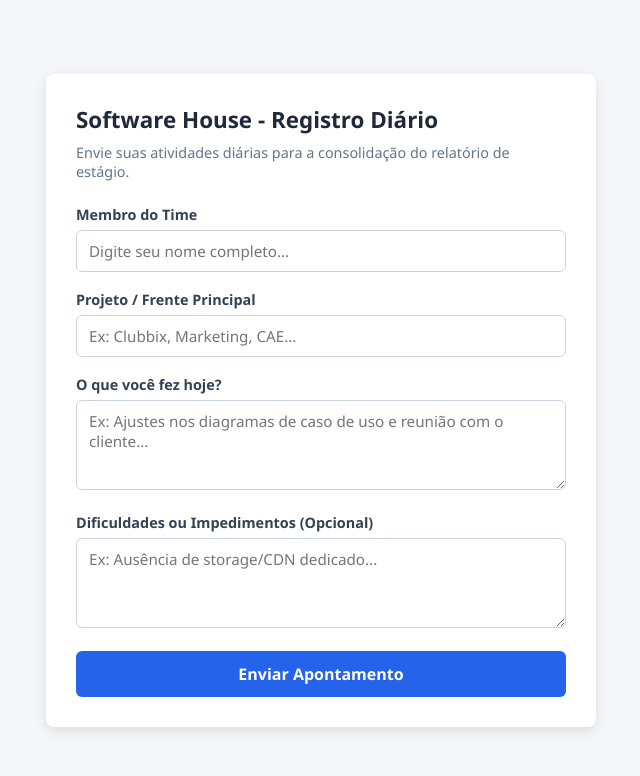
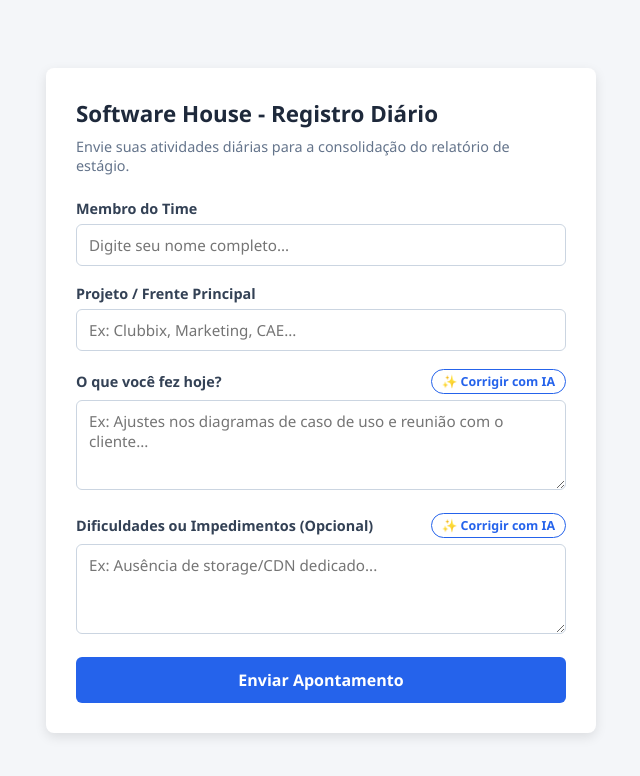
Before and after one commit to adriely-abdala/sistema-relatorios-sh, a website: page public/index.html in a window 1280 px wide. Shown: the whole page, without its empty margins (319-959 px from the left). Drawn offline with Linux system fonts and the light colour scheme.

Commit message:
Enhance form with AI correction buttons and hints

```diff
--- a/public/index.html
+++ b/public/index.html
@@ -20,6 +20,12 @@
         .status-msg { margin-top: 15px; padding: 10px; border-radius: 6px; font-size: 0.9rem; text-align: center; display: none; }
         .status-success { background-color: #dcfce7; color: #166534; }
         .status-error { background-color: #fee2e2; color: #991b1b; }
+        .field-header { display: flex; justify-content: space-between; align-items: center; margin-bottom: 6px; }
+        .field-header label { margin-bottom: 0; }
+        .btn-ia { background: none; border: 1px solid #2563eb; color: #2563eb; width: auto; padding: 3px 10px; font-size: 0.78rem; font-weight: 600; border-radius: 20px; cursor: pointer; }
+        .btn-ia:hover { background: #eff6ff; }
+        .btn-ia:disabled { opacity: 0.5; cursor: not-allowed; }
+        .ia-hint { font-size: 0.78rem; color: #64748b; margin-top: 4px; display: none; }
     </style>
 </head>
 <body>
@@ -40,13 +46,21 @@
         </div>
 
         <div class="form-group">
-            <label for="atividades">O que você fez hoje?</label>
+            <div class="field-header">
+                <label for="atividades">O que você fez hoje?</label>
+                <button type="button" class="btn-ia" data-target="atividades" onclick="corrigirComIA(this)">✨ Corrigir com IA</button>
+            </div>
             <textarea id="atividades" placeholder="Ex: Ajustes nos diagramas de caso de uso e reunião com o cliente..." required></textarea>
+            <div class="ia-hint" id="hint-atividades">Texto corrigido pela IA. Revise antes de enviar.</div>
         </div>
 
         <div class="form-group">
-            <label for="dificuldades">Dificuldades ou Impedimentos (Opcional)</label>
+            <div class="field-header">
+                <label for="dificuldades">Dificuldades ou Impedimentos (Opcional)</label>
+                <button type="button" class="btn-ia" data-target="dificuldades" onclick="corrigirComIA(this)">✨ Corrigir com IA</button>
+            </div>
             <textarea id="dificuldades" placeholder="Ex: Ausência de storage/CDN dedicado..."></textarea>
+            <div class="ia-hint" id="hint-dificuldades">Texto corrigido pela IA. Revise antes de enviar.</div>
         </div>
 
         <button type="submit" id="btnSubmit">Enviar Apontamento</button>
@@ -55,6 +69,41 @@
 </div>
 
 <script>
+    async function corrigirComIA(botao) {
+        const targetId = botao.dataset.target;
+        const textarea = document.getElementById(targetId);
+        const hint = document.getElementById('hint-' + targetId);
+        const textoOriginal = textarea.value.trim();
+
+        if (!textoOriginal) return;
+
+        const textoBtnOriginal = botao.innerText;
+        botao.disabled = true;
+        botao.innerText = "Corrigindo...";
+
+        try {
+            const response = await fetch('/api/corrigir-texto', {
+                method: 'POST',
+                headers: { 'Content-Type': 'application/json' },
+                body: JSON.stringify({ texto: textoOriginal })
+            });
+
+            const resultado = await response.json();
+
+            if (response.ok && resultado.sucesso) {
+                textarea.value = resultado.corrigido;
+                hint.style.display = "block";
+            } else {
+                alert(resultado.erro || "Não foi possível corrigir o texto agora.");
+            }
+        } catch (error) {
+            alert("Erro ao conectar com o serviço de correção.");
+        } finally {
+            botao.disabled = false;
+            botao.innerText = textoBtnOriginal;
+        }
+    }
+
     document.getElementById('dailyForm').addEventListener('submit', async function(e) {
         e.preventDefault();
 
@@ -74,8 +123,7 @@
         };
 
         try {
-            // URL configurada diretamente para o servidor local na porta 3000
-            const response = await fetch('http://localhost:3000/api/apontamentos', {
+            const response = await fetch('/api/apontamentos', {
                 method: 'POST',
                 headers: { 'Content-Type': 'application/json' },
                 body: JSON.stringify(payload)
```
